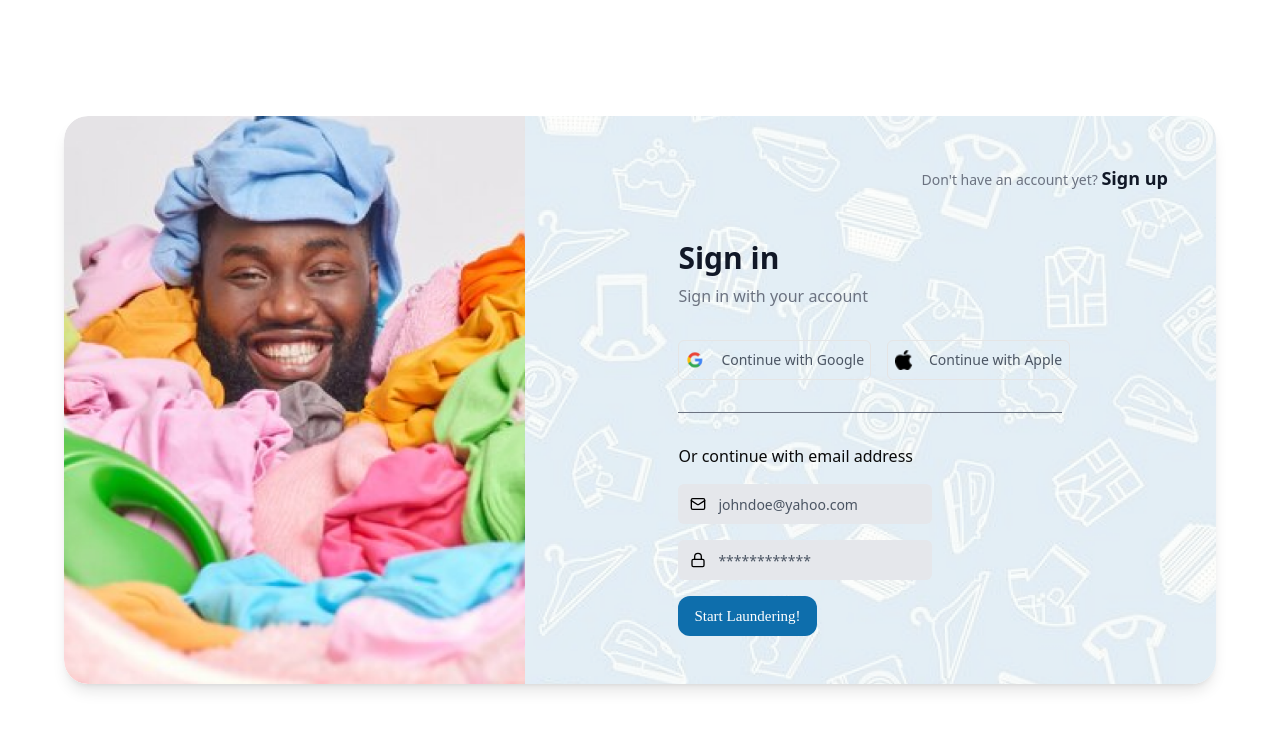
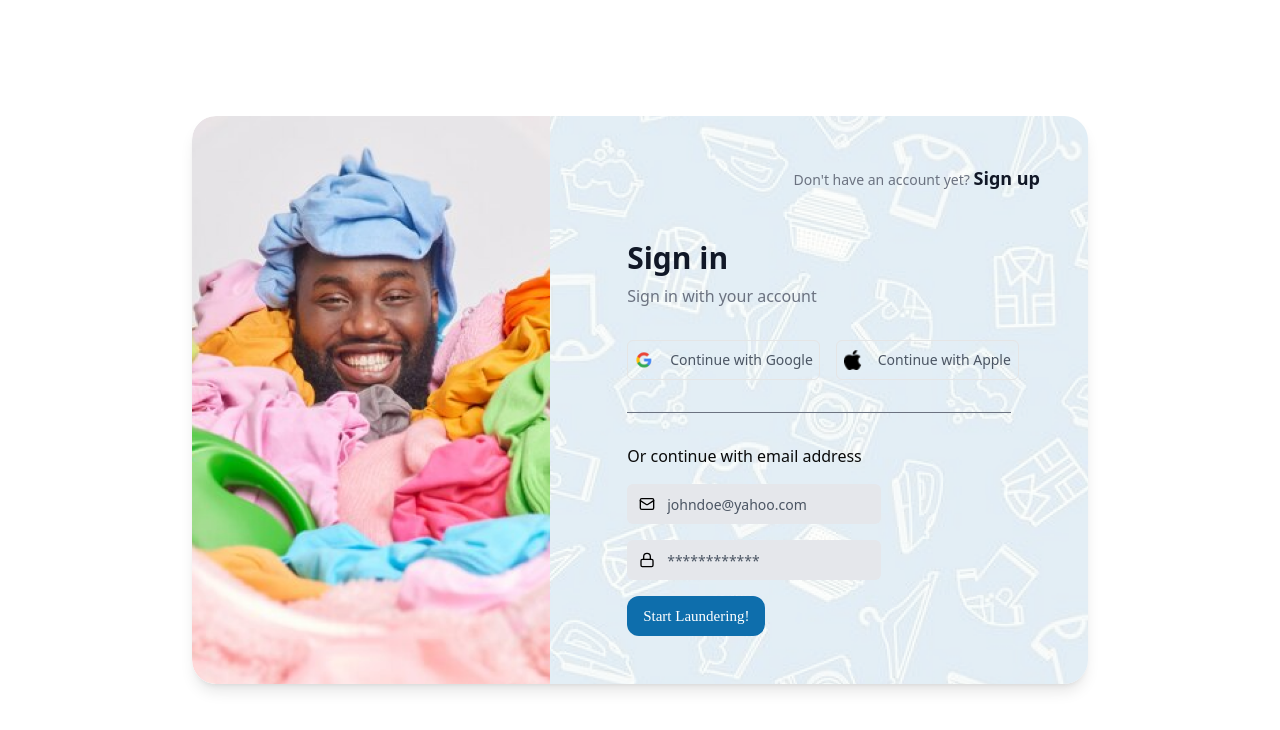
Before and after one commit to Aristocratjnr/Consumer-dashboard, a Next.js app: page /sign-in in a window 1280 px wide. Shown: the top 730 px of the page. Built offline with nearby package versions, Linux system fonts and the light colour scheme.

Commit message:
TP-43 update dependencies: add framer-motion package and adjust layout in SignIn and HomePage components

```diff
--- a/package.json
+++ b/package.json
@@ -21,6 +21,7 @@
     "chart.js": "^4.4.6",
     "class-variance-authority": "^0.7.1",
     "clsx": "^2.1.1",
+    "framer-motion": "^11.12.0",
     "laundry-app": "file:",
     "lucide-react": "^0.460.0",
     "next": "^14.0.0",
--- a/src/app/(auth)/sign-in/page.tsx
+++ b/src/app/(auth)/sign-in/page.tsx
@@ -7,7 +7,7 @@ import Image from "next/image";
 export default function SignIn() {
   return (
     <div className="min-h-screen w-full flex items-center justify-center bg-white">
-      <div className="w-full max-w-6xl h-auto grid grid-cols-1 md:grid-cols-[1fr,1.5fr] shadow-lg rounded-3xl overflow-hidden">
+      <div className="w-full max-w-4xl h-auto grid grid-cols-1 md:grid-cols-[1fr,1.5fr] shadow-lg rounded-3xl overflow-hidden">
         {/* Illustrations */}
         <LaundryIllustrations />
 
--- a/src/app/page.tsx
+++ b/src/app/page.tsx
@@ -10,7 +10,7 @@ import Page from "@/components/HomePage/page";
 const page = () => {
   return (
     <div className="min-h-screen bg-white">
-      <Page/>
+      <Dashboard/>
     </div>
   );
 };
```
Also changed, not shown: 1 other file (tests, documents, lock files or other folders).
